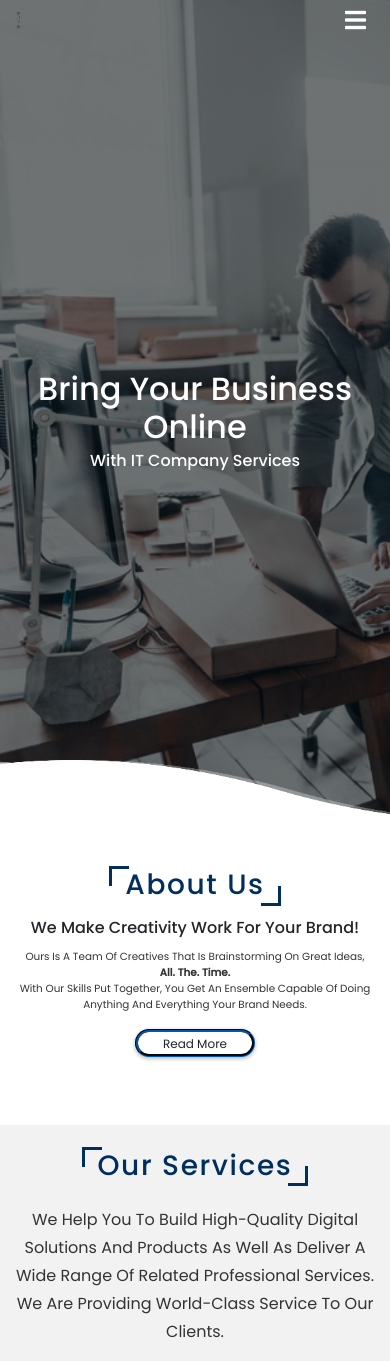
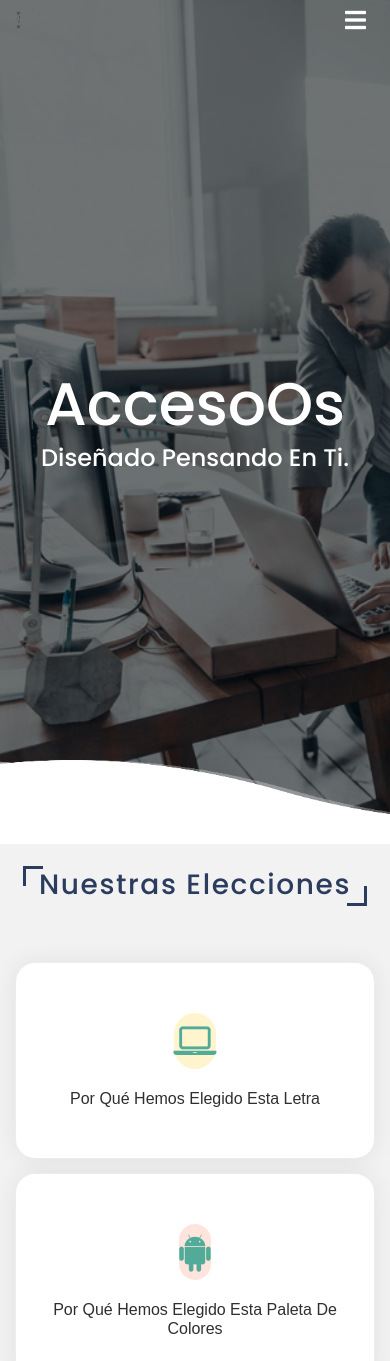
Before and after one commit to cristdc/AccesoOs, a plain HTML site: page IT-Company-Website-main/index.html in a window 390 px wide. Shown: the top 1361 px of the page. Drawn offline with nearby package versions, Linux system fonts and the light colour scheme.

Commit message:
Update styling and content for homepage; change color scheme and section titles

```diff
--- a/IT-Company-Website-main/css/style.css
+++ b/IT-Company-Website-main/css/style.css
@@ -23,7 +23,7 @@ body{
     padding-top: 6rem;
     display: inline-block;
     font-size: 3.5rem;
-    color: #002e5f;
+    color: #2b3c5e;
     position: relative;
     letter-spacing: .2rem;
 }
@@ -33,8 +33,8 @@ body{
     position: absolute;
     height: 2.5rem;
     width: 2.5rem;
-    border-top: .4rem solid #002e5f;
-    border-left: .4rem solid #002e5f;
+    border-top: .4rem solid #2b3c5e;
+    border-left: .4rem solid #2b3c5e;
 }
 
 .faq .heading::before, .faq .heading::after{
@@ -59,7 +59,7 @@ body{
     border-radius: 5rem;
     background: white;
     border-style: groove;
-    border-color: #002e5f;
+    border-color: #2b3c5e;
     font-size: 1.5rem;
     cursor: pointer;
     height: 3.5rem;
@@ -73,7 +73,7 @@ body{
     border-radius: 5rem;
     background: white;
     border-style: groove;
-    border-color: #002e5f;
+    border-color: #2b3c5e;
     font-size: 1.5rem;
     cursor: pointer;
     height: 3.5rem;
@@ -85,7 +85,7 @@ body{
     letter-spacing: .1rem;
     opacity: .9;
     color: white;
-    background: #002e5f;
+    background: #2b3c5e;
 }
 
 .communicate .btn:hover{
@@ -147,7 +147,7 @@ body{
     display: none;
 }
 
-.home{
+.HOME{
     min-height: 100vh;
     width: 100vw;
     background-image: url(../images/img1.jpg);
@@ -162,17 +162,17 @@ body{
     overflow: hidden !important;
 }
 
-.home h1{
+.HOME h1{
     color: #fff;
-    font-size: 5.5rem;
+    font-size: 7.5rem;
 }
 
-.home h2{
+.HOME h3{
     color: #fff;
     font-size: 3rem;
 }
 
-.home .wave{
+.HOME .wave{
     position: absolute;
     bottom: -.5rem;
     left: 0;
@@ -184,13 +184,13 @@ body{
     background-repeat: repeat-x;
 }
 
-.home .wave2{
+.HOME .wave2{
     animation-direction: reverse;
     animation-duration: 6s;
     opacity: .3;
 }
 
-.home .wave3{
+.HOME .wave3{
     animation-duration: 4s;
     opacity: .5;
 }
@@ -204,38 +204,6 @@ body{
     }
 }
 
-.about{
-    min-height: 55vh;
-    width: 100vw;
-    top: -3rem;
-    text-align: center;
-    position: relative;
-    overflow: hidden;
-    line-height: 10rem;
-}
-
-.about .row{
-    line-height: 4rem;
-    display: flex;
-    align-items: center;
-    justify-content: space-around;
-    padding: 0 4rem;
-}
-
-.about .row .content{
-    text-align: center;
-}
-
-.about .row .content h3{
-    font-size: 3rem;
-    color: black;
-}
-
-.about .row .content p{
-    font-size: 2rem;
-    color: #333;
-    padding: 1rem 0;
-}
 .pt-5 .container .row .section-head p{
     font-size: 2rem;
     color: #333;
@@ -339,7 +307,7 @@ body{
 .counters .container {
 	display: grid;
 	grid-template-columns: repeat(4, 1fr);
-	grid-gap: 30px;
+	grid-gap: 50px;
 	text-align: center;
 }
 
@@ -1135,51 +1103,6 @@ body{
         top: 5.8rem;
     }
 
-    .home h1{
-        color: #fff;
-        font-size: 4rem;
-    }
-
-    .home h2{
-        color: #fff;
-        font-size: 2rem;
-    }
-
-    .about{
-        min-height: 38vh;
-        width: 100vw;
-        margin-top: -3rem;
-        margin-bottom: -2rem;
-        top: -2rem;
-        text-align: center;
-        position: relative;
-        overflow: hidden;
-        line-height: 6rem;
-    }
-
-    .about .row{
-        line-height: 2rem;
-        display: flex;
-        align-items: center;
-        justify-content: space-around;
-        padding: 0 4rem;
-    }
-
-    .about .row .content{
-        text-align: center;
-    }
-
-    .about .row .content h3{
-        font-size: 2rem;
-        color: var(--color);
-    }
-
-    .about .row .content p{
-        font-size: 1.3rem;
-        color: #333;
-        padding: 1rem 0;
-    }
-
     .clients {
         position: relative;
         padding: 90px 0;
--- a/IT-Company-Website-main/index.html
+++ b/IT-Company-Website-main/index.html
@@ -25,10 +25,9 @@
         <div class="fas fa-bars"></div>
         <nav class="navbar">
             <ul>
-                <li><a href="#home">home</a></li>
-                <li><a href="#about">about</a></li>
-                <li><a href="#service">services</a></li>
-                <li><a href="#portfolio">portfolio</a></li>
+                <li><a href="#HOME">HOME</a></li>
+                <li><a href="#INICIO">INICIO</a></li>
+                <li><a href="#PROMOTORES">PROMOTORES</a></li>
                 <li><a href="#team">team</a></li>
                 <li><a href="careers.html">career</a></li>
                 <li><a href="#contact">contact</a></li>
@@ -37,50 +36,36 @@
         </nav>
     </header>
 
-  <section id="home" class="home">
-      <h1>Bring your Business Online</h1>
-      <h2>with IT Company Services</h2>
+  <section id="HOME" class="HOME">
+      <h1>AccesoOs</h1>
+      <h3>Diseñado pensando en ti.</h3>
     <div class="wave wave1"></div>
     <div class="wave wave2"></div>
     <div class="wave wave3"></div>
   </section>
 
-  <section id="about" class="about">
-    <h1 class="heading">about us</h1>
-    <div class="row">
-        <div class="content">
-            <h3>We make creativity work for your brand!</h3>
-            <p>Ours is a team of creatives that is brainstorming on great ideas,<b> all. the. time.</b><br>
-                With our skills put together, you get an ensemble capable of doing anything and everything your brand needs.</p>
-            <a href="#"><button class="btn">Read More</button></a>
-        </div>
-    </div>
-  </section>
-
   <div class="pt-5 pb-5" style="background-color: #f2f2f2;">
     <div class="container">
       <div class="row">
-        <div class="section-head col-sm-12" id="service">
-          <h1>Our Services</h1>
-          <p>We help you to build high-quality digital solutions and products as well as deliver a wide range of related professional services. We are providing world-class service to our clients.
-            </p>
+        <div class="section-head col-sm-12" id="INICIO">
+          <h1>Nuestras elecciones</h1>
         </div>
         <div class="col-lg-4 col-sm-6">
           <div class="item"> <span class="icon feature_box_col_one"><i class="fa fa-laptop"></i></span>
-            <h6>Web App Development</h6>
-            <p>Our Custom Web Development Services Include Both Front-End And Back-End Development. Whether It Is Enhancing An Existing App Or Architecting An Enterprise App, Our Developers Are Up For The Challenge.</p>
-          </div>
+            <h6>Por qué hemos elegido esta letra</h6>
+            <p></p>
+        </div>
         </div>
         <div class="col-lg-4 col-sm-6">
           <div class="item"> <span class="icon feature_box_col_two"><i class="fa fa-android"></i></span>
-            <h6>Mobile App Development</h6>
-            <p>We Have Expertise In Creating Multi-Platform Mobile App Solutions For Both Android And IOS Devices. Using PhoneGap, Xamarin, And React Native, We Offer Custom Mobile App That Runs Smoothly On Multiple Platforms.</p>
+            <h6>Por qué hemos elegido esta paleta de colores</h6>
+            <p></p>
           </div>
         </div>
         <div class="col-lg-4 col-sm-6">
           <div class="item"> <span class="icon feature_box_col_three"><i class="fa fa-magic"></i></span>
-            <h6>Digital Marketing</h6>
-            <p>The digital marketing services that we provide have their own set of charms. By taking our digital marketing services, our clients will be able to increase visibility and engage with their customers at the online platform.</p>
+            <h6>Por qué hemos elegido el nombre de la empresa</h6>
+            <p></p>
           </div>
         </div>
       </div>
@@ -92,26 +77,7 @@
 
   <section class="counters">
     <div class="container">
-        <div>
-            <i class="far fa-clock fa-4x"></i>
-            <div class="counter" data-target="13500">0</div>
-            <h3>Working Hours</h3>
-        </div>
-        <div>
-            <i class="fas fa-gift fa-4x"></i>
-            <div class="counter" data-target="720">0</div>
-            <h3>Completed Projects</h3>
-        </div>
-        <div>
-            <i class="fas fa-users fa-4x"></i>
-            <div class="counter" data-target="480">0</div>
-            <h3>Happy Clients</h3>
-        </div>
-        <div>
-            <i class="fas fa-award fa-4x"></i>
-            <div class="counter" data-target="120">0</div>
-            <h3>Awards Received</h3>
-        </div>
+
     </div>
 </section>
 
@@ -119,30 +85,20 @@
     <div class="container">
       <div class="row">
         <div class="section-head-1 col-sm-12" style="text-align: center;">
-          <h4 style="margin-top: -5rem;" id="portfolio"><span>Our</span> Projects</h4>
-
-          <p>The objective of IT Company is to enable a large number of youth to take up <br>industry-relevant skill training that will help them<br> in securing a better livelihood.
-            </p>
+          <h4 style="margin-top: -5rem;" id="PROMOTORES"> PRESENTACIÓN PROMOTORES</h4>
         </div>
 
         <div class="col-lg-4 col-sm-6">
 
           <div class="item"> <span class="icon feature_box_col_four"><i class="fa fa-database"></i></span>
-            <h6>Project-1</h6>
-
+            <h6>CRISTINA DÍAZ CABELLO</h6>
             <p>Lorem ipsum dolor sit amet, consectetuer adipiscing elit. Aenean commodo ligula eget dolor Aenean massa.<br><br><br></p>
           </div>
         </div>
 
         <div class="col-lg-4 col-sm-6">
-          <div class="item"> <span class="icon feature_box_col_five"><i class="fa fa-upload"></i></span>
-            <h6>Project-2</h6>
-            <p>Lorem ipsum dolor sit amet, consectetuer adipiscing elit. Aenean commodo ligula eget dolor Aenean massa.<br><br><br></p>
-          </div>
-        </div>
-        <div class="col-lg-4 col-sm-6">
           <div class="item"> <span class="icon feature_box_col_six"><i class="fa fa-camera"></i></span>
-            <h6>Project-3</h6>
+            <h6>DARÍO PEREGRÍN ALCONCHEL</h6>
             <p>Lorem ipsum dolor sit amet, consectetuer adipiscing elit. Aenean commodo ligula eget dolor Aenean massa.<br><br><br></p>
           </div>
         </div>
@@ -435,7 +391,7 @@
                   <div class="col-lg-3 col-md-6 footer-links">
                       <h4>Useful Links</h4>
                       <ul>
-                          <li><i class="ion-ios-arrow-forward"></i> <a href="#portfolio">Portfolio</a></li>
+                          <li><i class="ion-ios-arrow-forward"></i> <a href="#PROMOTORES">Portfolio</a></li>
                           <li><i class="ion-ios-arrow-forward"></i> <a href="#team">Team</a></li>
                           <li><i class="ion-ios-arrow-forward"></i> <a href="careers.html">Career</a></li>
                           <li><i class="ion-ios-arrow-forward"></i> <a href="#contact">Contact</a></li>
```
